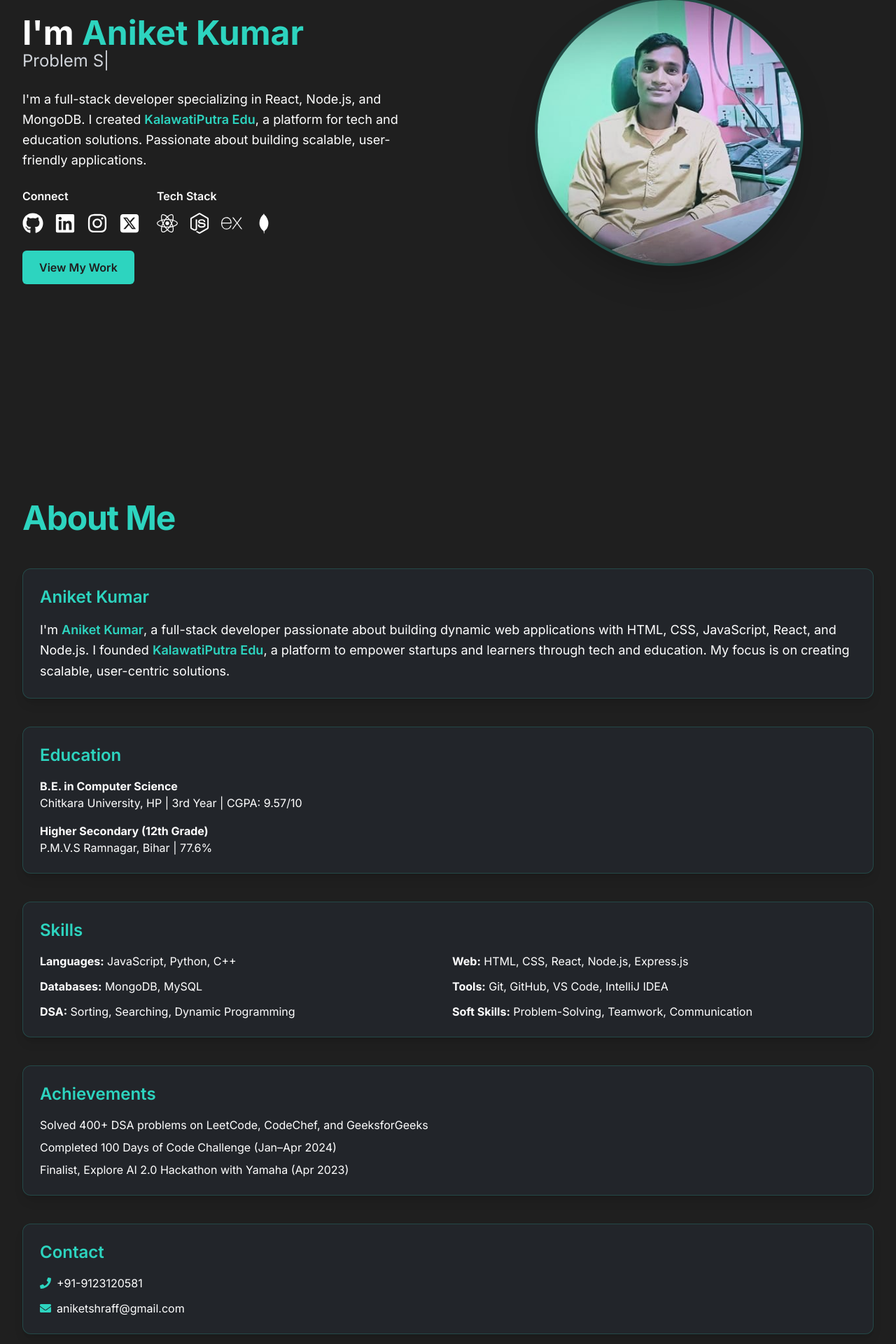
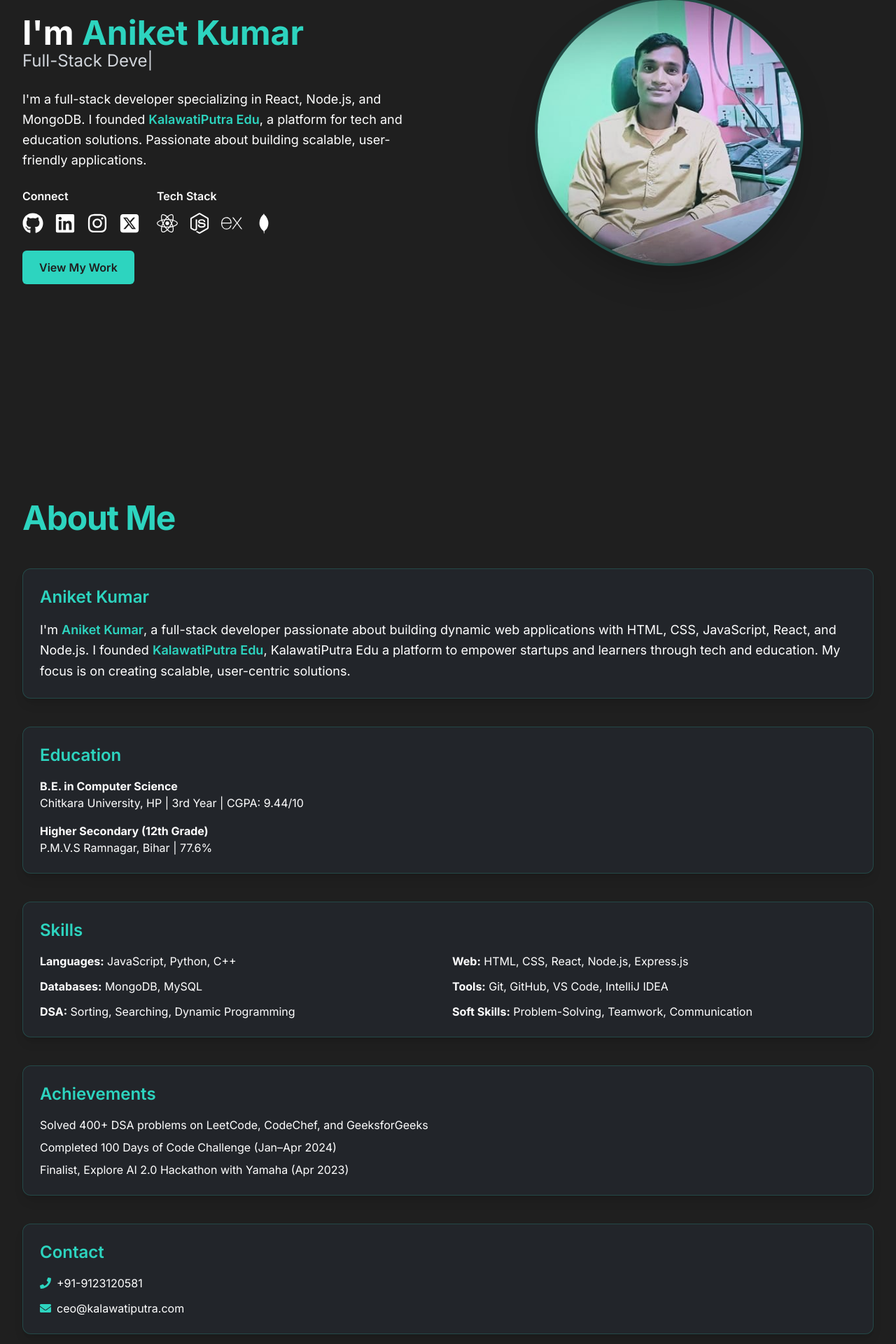
Before and after one commit to ErAniketKumar/myportfolio, a React (Vite) app: page / in a window 1280 px wide. Shown: the part 340-2260 px from the top of the page at 70% size. Built offline with nearby package versions, Linux system fonts and the light colour scheme.

Commit message:
update contact info

```diff
--- a/src/components/About.jsx
+++ b/src/components/About.jsx
@@ -37,7 +37,7 @@ function About() {
             <h2 className="text-2xl font-semibold text-teal-400 mb-4">Aniket Kumar</h2>
             <p className="text-lg leading-relaxed">
               I'm <span className="font-semibold text-teal-400">Aniket Kumar</span>, a full-stack developer passionate about building dynamic web applications with HTML, CSS, JavaScript, React, and Node.js. I founded{' '}
-              <span className="font-semibold text-teal-400">KalawatiPutra Edu</span>, a platform to empower startups and learners through tech and education. My focus is on creating scalable, user-centric solutions.
+              <span className="font-semibold text-teal-400">KalawatiPutra Edu</span>, KalawatiPutra Edu a platform to empower startups and learners through tech and education. My focus is on creating scalable, user-centric solutions.
             </p>
           </motion.div>
 
@@ -51,7 +51,7 @@ function About() {
             <ul className="space-y-4">
               <li>
                 <strong>B.E. in Computer Science</strong>
-                <p>Chitkara University, HP | 3rd Year | CGPA: 9.57/10</p>
+                <p>Chitkara University, HP | 3rd Year | CGPA: 9.44/10</p>
               </li>
               <li>
                 <strong>Higher Secondary (12th Grade)</strong>
@@ -105,7 +105,7 @@ function About() {
               </p>
               <p className="flex items-center gap-2">
                 <FaEnvelope className="text-teal-400" />
-                aniketshraff@gmail.com
+                ceo@kalawatiputra.com
               </p>
             </div>
           </motion.div>
--- a/src/components/Home.jsx
+++ b/src/components/Home.jsx
@@ -11,8 +11,8 @@ function Home() {
   const mediaIcon = [
     { id: 1, url: 'https://github.com/ErAniketKumar', icon: <FaGithub /> },
     { id: 2, url: 'https://linkedin.com/in/eraniket', icon: <FaLinkedin /> },
-    { id: 3, url: 'https://instagram.com/eraniket95', icon: <FaInstagram /> },
-    { id: 4, url: '', icon: <FaSquareXTwitter /> },
+    { id: 3, url: 'https://www.instagram.com/eraniketshroff/', icon: <FaInstagram /> },
+    { id: 4, url: 'https://x.com/eraniket95/', icon: <FaSquareXTwitter /> },
   ];
 
   const workIcon = [
@@ -57,13 +57,13 @@ function Home() {
           </h1>
           <ReactTyped
             className="text-2xl text-gray-300 light-theme:text-gray-800"
-            strings={['Full-Stack Developer', 'Tech Enthusiast', 'Problem Solver']}
+            strings={['Founder of KalawatiPutra Edu','Full-Stack Developer', 'Tech Enthusiast', 'Problem Solver']}
             typeSpeed={50}
             backSpeed={50}
             loop
           />
           <p className="text-lg leading-relaxed">
-            I'm a full-stack developer specializing in React, Node.js, and MongoDB. I created{' '}
+            I'm a full-stack developer specializing in React, Node.js, and MongoDB. I founded{' '}
             <span className="font-semibold text-teal-400">KalawatiPutra Edu</span>, a platform for tech and education solutions. Passionate about building scalable, user-friendly applications.
           </p>
           <div className="flex flex-col sm:flex-row gap-6 justify-center md:justify-start">
```
